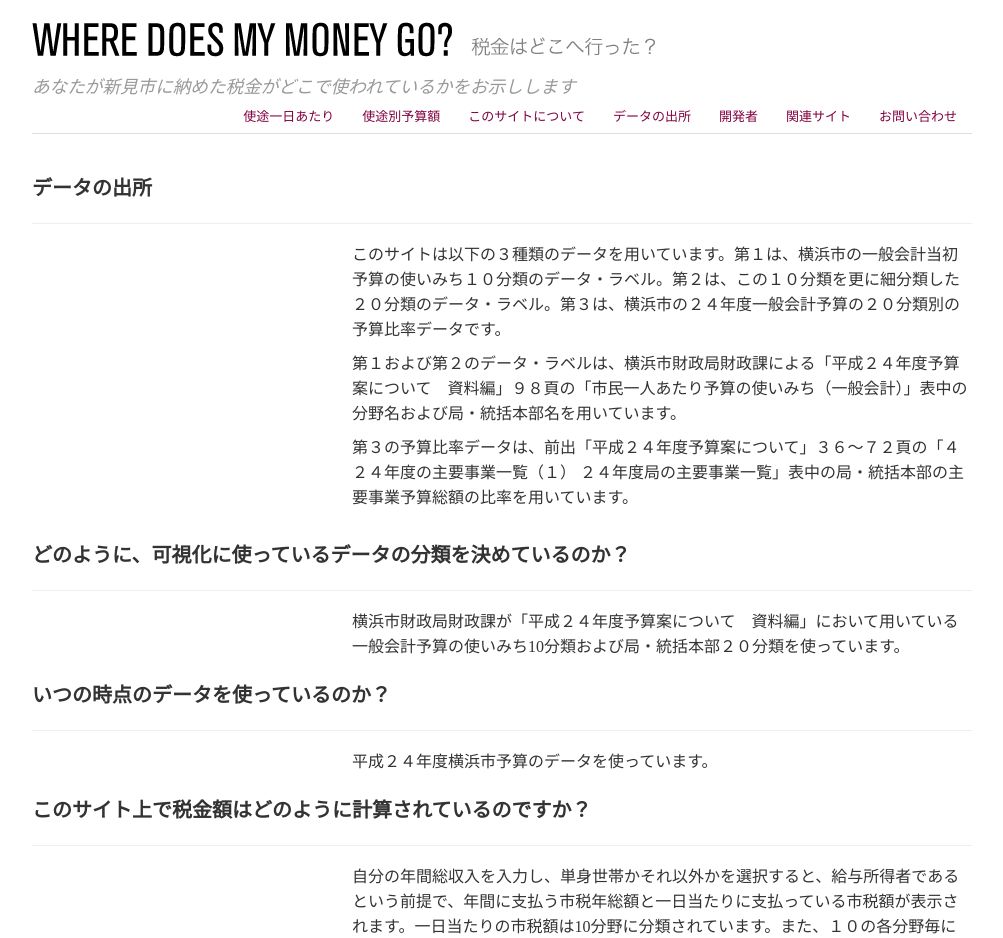
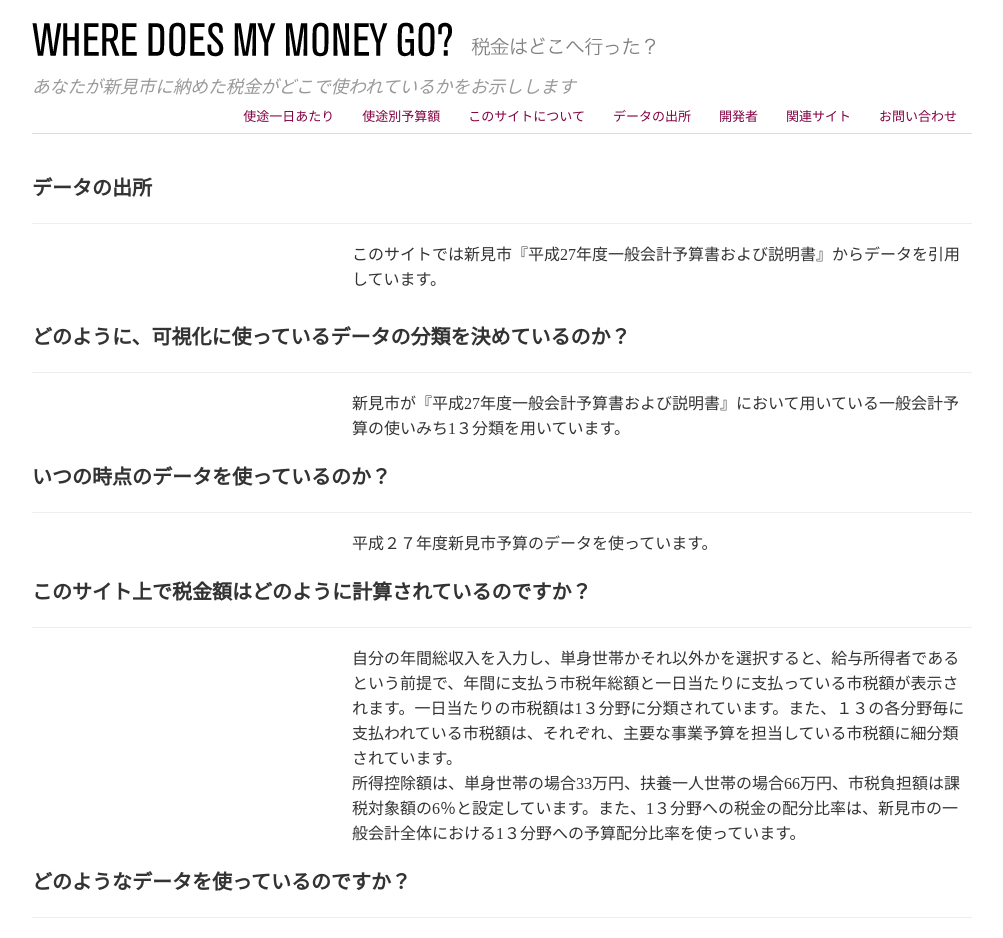
Before and after one commit to data-cradle/spending-niimi, a Jekyll site: the page built from sources.html, in a window 1280 px wide and 1400 px high. Shown: the top 938 px of the window, without its empty margins (138-1141 px from the left). Built offline with Jekyll 4.4.1, drawn with Linux system fonts in a browser that asks for light colours; nearby versions of some CDN libraries; some of the changed text lies outside the part shown.

Commit message:
reviced about,source and default

```diff
--- a/_layouts/default.html
+++ b/_layouts/default.html
@@ -65,7 +65,7 @@
     <div class="inner">
       <div class="container">
         <p>
-          Where Does My Money Go? (日本語版 ver.1.0.) は、イギリスの Open Knowledge Foundation が開発した Where Does My Money Go? (英語版) をベースに開発されています。使われているデータは横浜市財政局財政課が作成している平成24年度一般会計予算のデータをもとにしています。Where Does My Money Go? プロジェクトは、公共データのオープン化を進める有志に支えられています。</p>
+          Where Does My Money Go? (日本語版 ver.1.0.) は、イギリスの Open Knowledge Foundation が開発した Where Does My Money Go? (英語版) をベースに開発されています。Where Does My Money Go? プロジェクトは、公共データのオープン化を進める有志に支えられています。</p>
 
         <ul class="footer-links span4 pull-left">
           <li><a href="http://wheredoesmymoneygo.org">Where Does My Money Go?</a></li>
--- a/about.html
+++ b/about.html
@@ -29,7 +29,7 @@
     <p>自分の年間総収入をスライドで設定し、単身世帯か扶養一人世帯かを選択すると、給与所得者であるという前提で、新見市に納めている市税年総額と13分野毎に一日当たり支払っている市税額が表示されます。
     <ul>
       <li style="list-style:none">※所得控除額は、単身世帯の場合33万円、扶養一人世帯の場合66万円、市税負担額は課税対象額の6％と設定しています。</li>
-      <li style="list-style:none">※税金の配分比率は、新見市の企画財政局 企画財政部 財政課が「平成27年度当初予算(案)の概要」において用いている一般会計予算の使いみち13分類を使っています。</li>
+      <li style="list-style:none">※税金の配分比率は、新見市の「平成27年度一般会計予算書および説明書」において用いている一般会計予算の使いみち13分類を使っています。</li>
     </ul>
     </p>
 
--- a/sources.html
+++ b/sources.html
@@ -7,11 +7,7 @@
 
 <div class="row">
   <div class="span8 offset4">
-  <p>このサイトは以下の３種類のデータを用いています。第１は、横浜市の一般会計当初予算の使いみち１０分類のデータ・ラベル。第２は、この１０分類を更に細分類した２０分類のデータ・ラベル。第３は、横浜市の２４年度一般会計予算の２０分類別の予算比率データです。</p>
-
-  <p>第１および第２のデータ・ラベルは、横浜市財政局財政課による「平成２４年度予算案について　資料編」９８頁の「市民一人あたり予算の使いみち（一般会計）」表中の分野名および局・統括本部名を用いています。</p>
-
-  <p>第３の予算比率データは、前出「平成２４年度予算案について」３６〜７２頁の「４　２４年度の主要事業一覧（１） ２４年度局の主要事業一覧」表中の局・統括本部の主要事業予算総額の比率を用いています。</p>
+  <p>このサイトでは新見市『平成27年度一般会計予算書および説明書』からデータを引用しています。</p>
   </div>
 </div>
 
@@ -20,14 +16,13 @@
 
 <div class="row">
   <div class="span8 offset4">
-  横浜市財政局財政課が「平成２４年度予算案について　資料編」において用いている一般会計予算の使いみち10分類および局・統括本部２０分類を使っています。
-  </div>
+  新見市が『平成27年度一般会計予算書および説明書』において用いている一般会計予算の使いみち1３分類を用いています。  </div>
 </div>
 <h2 class="page-header">いつの時点のデータを使っているのか？ </h2>
 
 <div class="row">
   <div class="span8 offset4">
-  平成２４年度横浜市予算のデータを使っています。
+  平成２７年度新見市予算のデータを使っています。
   </div>
 </div>
 
@@ -35,7 +30,7 @@
 
 <div class="row">
   <div class="span8 offset4">
-自分の年間総収入を入力し、単身世帯かそれ以外かを選択すると、給与所得者であるという前提で、年間に支払う市税年総額と一日当たりに支払っている市税額が表示されます。一日当たりの市税額は10分野に分類されています。また、１０の各分野毎に支払われている市税額は、それぞれ、主要な事業予算を担当している市税額に細分類されています。<br/>所得控除額は、単身世帯の場合33万円、扶養一人世帯の場合66万円、市税負担額は課税対象額の6％と設定しています。また、10分野への税金の配分比率は、横浜市の一般会計全体における10分野への予算配分比率(24年1月1日現在)を使っています。
+自分の年間総収入を入力し、単身世帯かそれ以外かを選択すると、給与所得者であるという前提で、年間に支払う市税年総額と一日当たりに支払っている市税額が表示されます。一日当たりの市税額は1３分野に分類されています。また、１３の各分野毎に支払われている市税額は、それぞれ、主要な事業予算を担当している市税額に細分類されています。<br/>所得控除額は、単身世帯の場合33万円、扶養一人世帯の場合66万円、市税負担額は課税対象額の6％と設定しています。また、1３分野への税金の配分比率は、新見市の一般会計全体における1３分野への予算配分比率を使っています。
 </div>
 </div>
 
@@ -53,7 +48,7 @@
 
 <div class="row">
   <div class="span8 offset4">
-  今回の<strong>Where Does My Money Go?</strong> β版は横浜市の平成24年度一般会計予算のうち、主要事業のみを対象としていますが、今後3000事業すべてを反映させる予定です。今後、各自治体や日本政府の一般会計、特別会計、公営企業会計へと対象を広げることも考えています。
+  新見市平成２７年度一般会計予算のうち、主要事業のデータを対象としています。
 
   </div>
 </div>
```
Also changed, not shown: other parts of about.html (+1 -1 lines).
